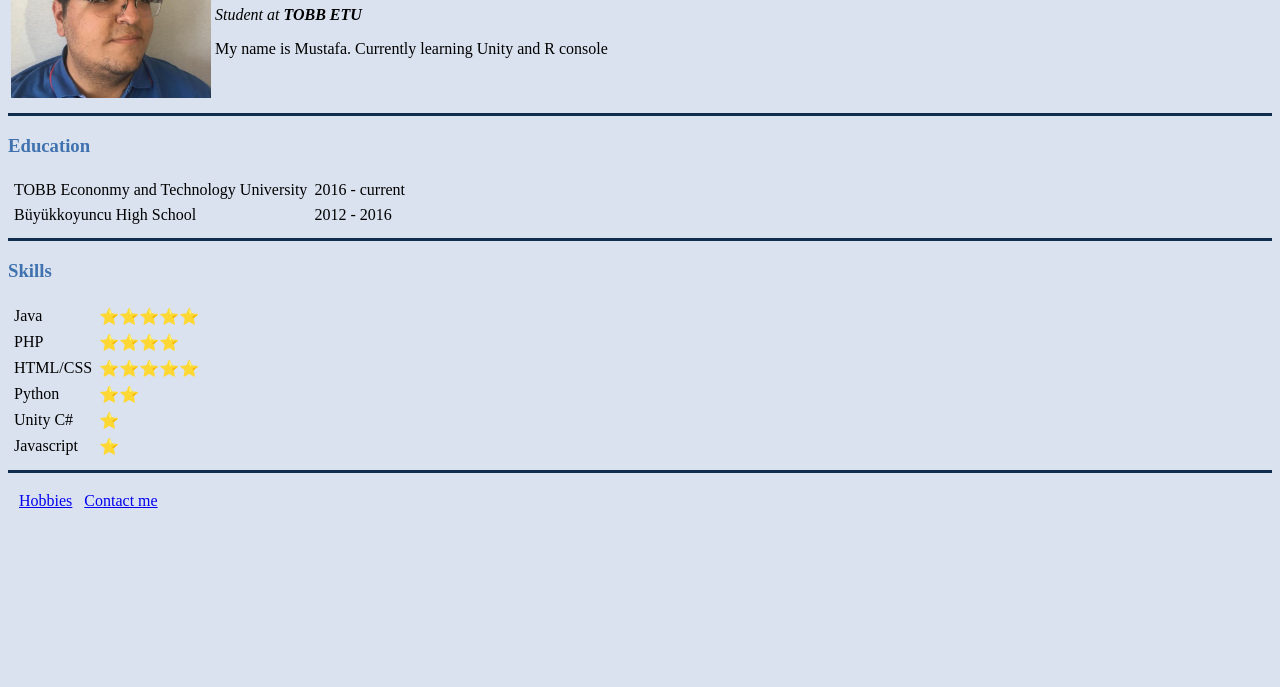
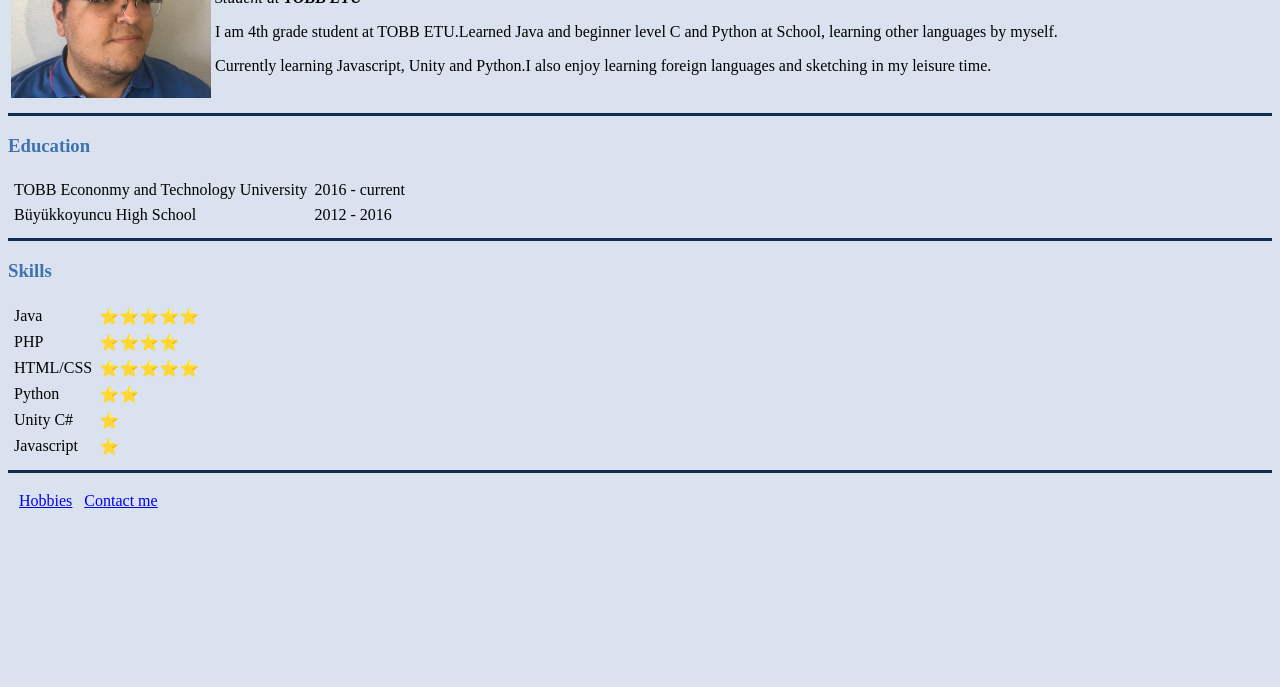
Before and after one commit to Theieyrre/cv, a plain HTML site: page index.html in a window 1280 px wide. Shown: the part 113-800 px from the top of the page. Drawn offline with Linux system fonts and the light colour scheme.

Commit message:
Updating bio

```diff
--- a/index.html
+++ b/index.html
@@ -13,7 +13,8 @@
       <td>
         <h1>Mustafa Ünal</h1>
         <p><em>Student at <strong>TOBB ETU</strong></em></p>
-        <p>My name is Mustafa. Currently learning Unity and R console</p>
+        <p>I am 4th grade student at TOBB ETU.Learned Java and beginner level C and Python at School, learning other languages by myself.</p>
+        <p>Currently learning Javascript, Unity and Python.I also enjoy learning foreign languages and sketching in my leisure time.</p>
       </td>
     </tr>
   </table>
```
